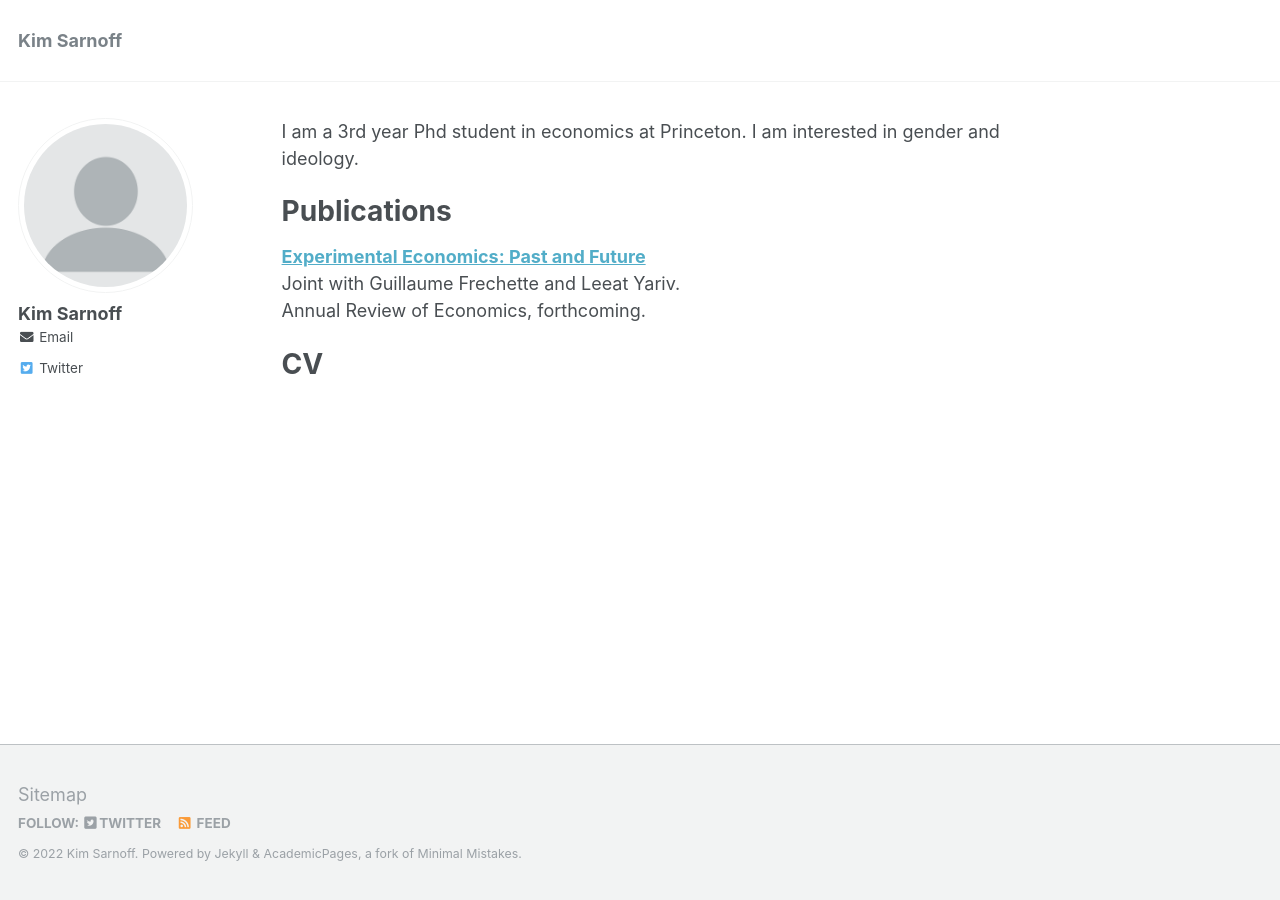
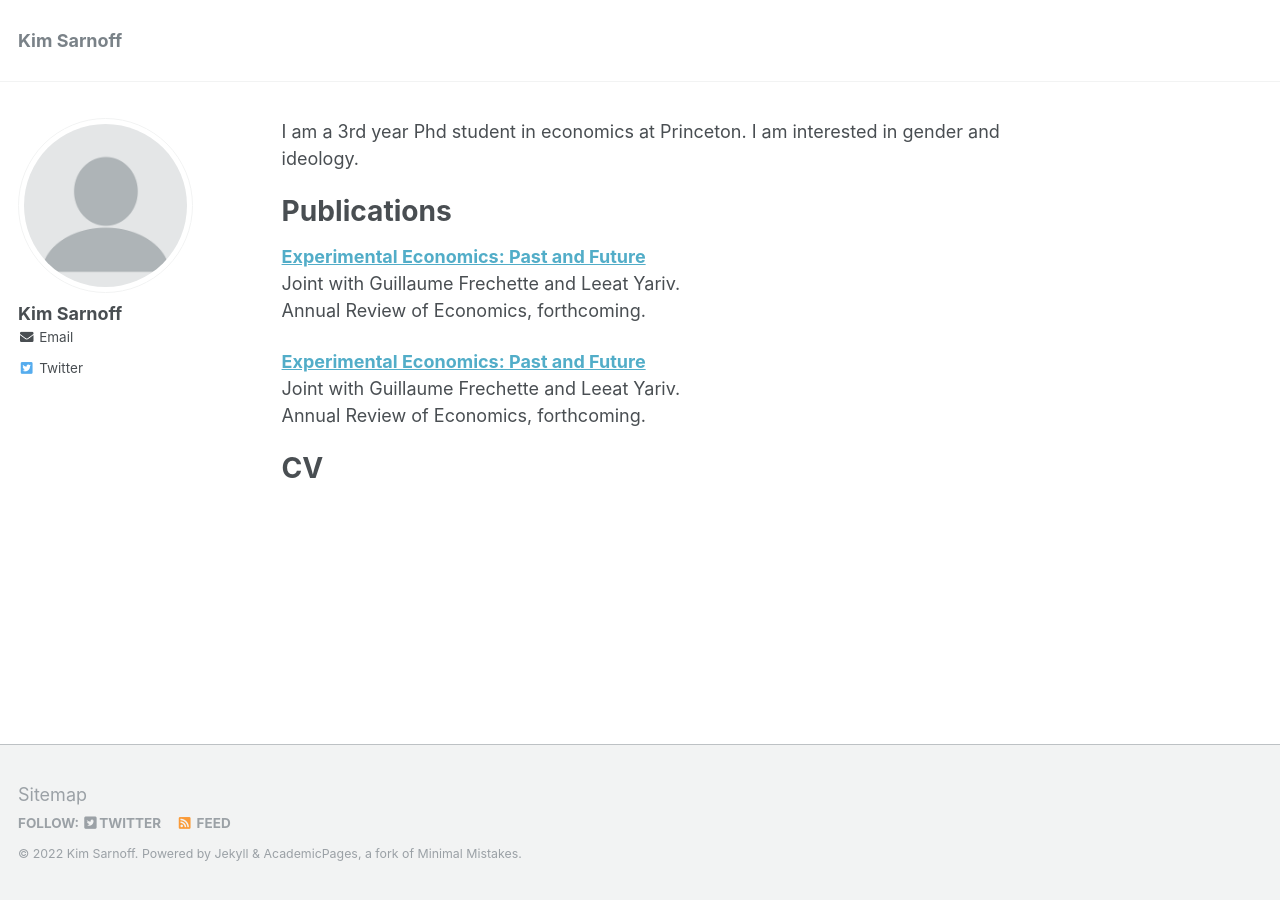
Before and after one commit to ksarnoff/ksarnoff.github.io, a Jekyll site: the page built from _pages/about.md, in a window 1280 px wide. Built offline with Jekyll 4.4.1, drawn with Linux system fonts in a browser that asks for light colours.

Commit message:
Update about.md

```diff
--- a/_pages/about.md
+++ b/_pages/about.md
@@ -11,7 +11,11 @@
 I am a 3rd year Phd student in economics at Princeton. I am interested in gender and ideology.
 
 <h1> Publications </h1>
-<b>[Experimental Economics: Past and Future](ksarnoff.github.io/files/annRevExp.pdf)</b> <br>
+<b>[Experimental Economics: Past and Future](http://ksarnoff.github.io/files/annRevExp.pdf)</b> <br>
+Joint with Guillaume Frechette and Leeat Yariv.  <br>
+Annual Review of Economics, forthcoming. <br>
+
+<b>[Experimental Economics: Past and Future](http://ksarnoff.github.io/files/annRevExp.pdf)</b> <br>
 Joint with Guillaume Frechette and Leeat Yariv.  <br>
 Annual Review of Economics, forthcoming.
 
```
